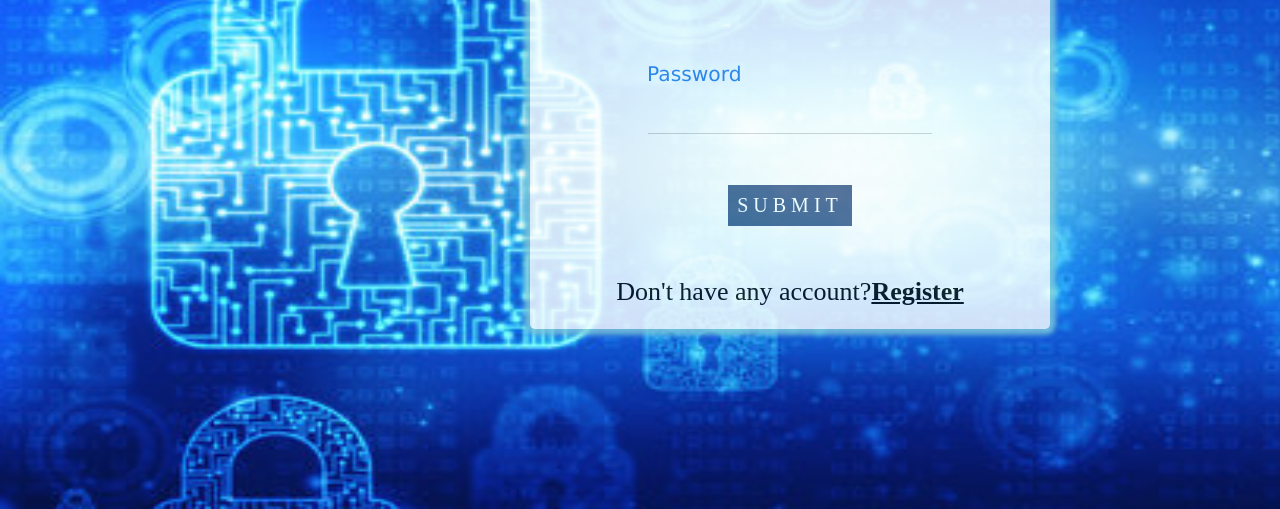
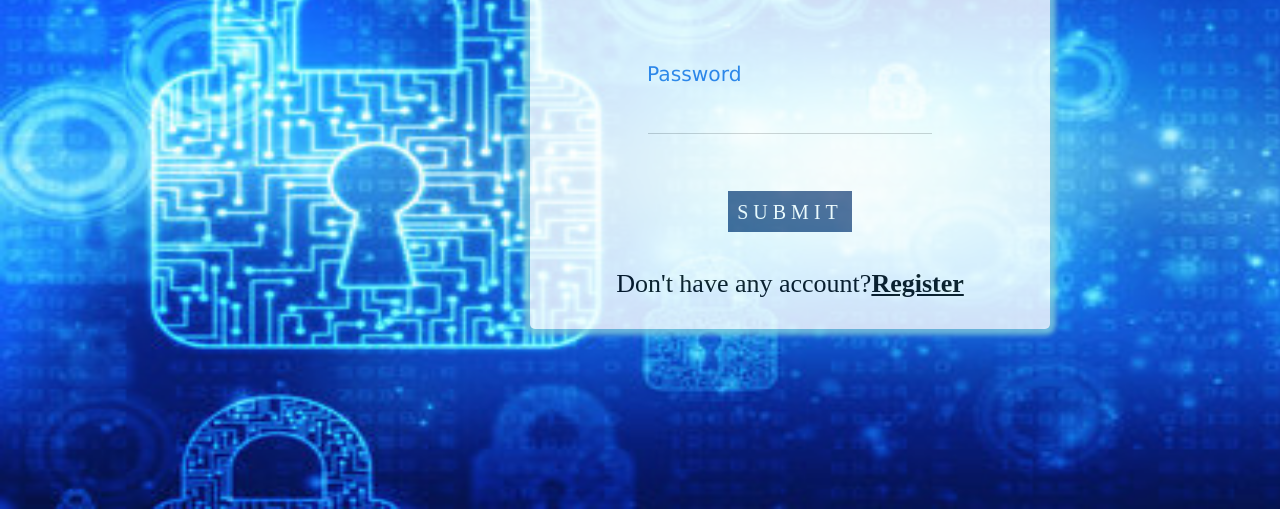
Before and after one commit to SoumyaMitra2002/Payment_Application, a plain HTML site: page login.html in a window 1280 px wide. Shown: the part 291-800 px from the top of the page. Drawn offline with nearby package versions, Linux system fonts and the light colour scheme.

Commit message:
Fourth Commit

```diff
--- a/login.html
+++ b/login.html
@@ -10,6 +10,7 @@
 </head>
 <body>
     <div class="main">
+        <form action="">
             <div class="card">
                 <ul class="w3-ul">
                     <li class="w3-xxxlarge"><i class="fa fa-male"></i></li>
@@ -33,8 +34,9 @@
                         <p>Don't have any account?<a href="register.html"><strong>Register</strong></a></p>
                     </div>
                 </div>
+            </div>
+        </form>
 
-        </div>
     </div>
     <script>
         document.addEventListener("DOMContentLoaded", function () {
--- a/style2.css
+++ b/style2.css
@@ -55,6 +55,11 @@ body{
               0 0 100px rgb(54, 84, 134);
 }
 
+.insidebox .button{
+    position: absolute;
+    margin-top: 280px;
+}
+
 .card .insidebox .box input[type="email"],
 .card .insidebox .box input[type="password"]{
     margin-top: 49px;
@@ -90,9 +95,10 @@ body{
     transform: translate(0,-1.5em) scale(0.9,0.9);
 }
 .ending{
+    position: absolute;
     text-align: center;
     color: black;
-    margin-top: -40px;
+    margin-top: 327px;
     font-family: 'Times New Roman', Times, serif;
     font-size: 26px;
 }
```
Lines whose indentation alone changed are shown as unchanged.
